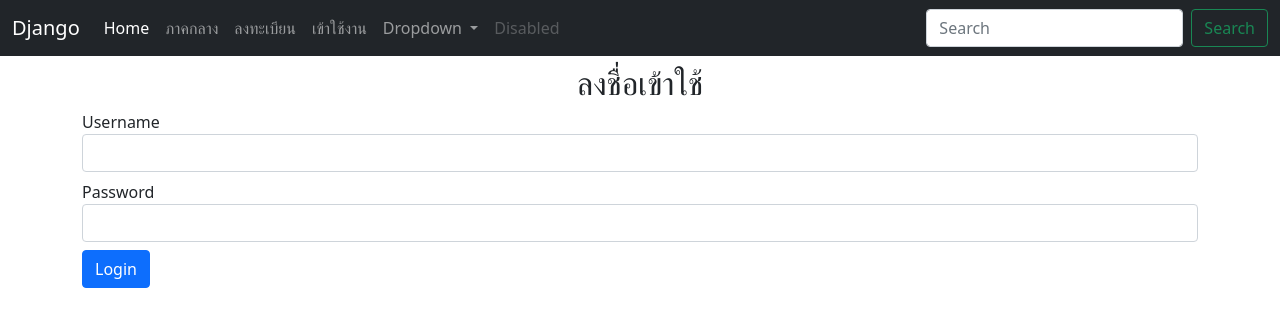
After one commit to honnage/Django_Djangobasic, a Django app: page /login in a window 1280 px wide. The commit adds this page. Shown: the top 327 px of the page. Run offline with Django 3.2, Linux system fonts and the light colour scheme.

Commit message:
Create page login

```diff
--- a/blogs/views.py
+++ b/blogs/views.py
@@ -14,6 +14,9 @@ def page1(request):
 
 def createForm(request):
     return render(request, 'form.html')
+
+def login(request):
+    return render(request, 'login.html')
 
 def addUser(request):
     username = request.POST['username']
--- a/djangobasic/urls.py
+++ b/djangobasic/urls.py
@@ -22,5 +22,6 @@ urlpatterns = [
     path('', views.hello),
     path('page1',views.page1),
     path('createForm',views.createForm),
-    path('addForm',views.addUser)
+    path('addForm',views.addUser),
+    path('login',views.login)
 ]
--- a/templates/layout.html
+++ b/templates/layout.html
@@ -26,16 +26,13 @@
               <li class="nav-item">
                 <a class="nav-link" href="/createForm">ลงทะเบียน</a>
               </li>
+              <li class="nav-item">
+                <a class="nav-link" href="/login">เข้าใช้งาน</a>
+              </li>
               <li class="nav-item dropdown">
                 <a class="nav-link dropdown-toggle" href="#" id="navbarDropdown" role="button" data-bs-toggle="dropdown" aria-expanded="false">
                   Dropdown
                 </a>
-                <ul class="dropdown-menu" aria-labelledby="navbarDropdown">
-                  <li><a class="dropdown-item" href="#">Action</a></li>
-                  <li><a class="dropdown-item" href="#">Another action</a></li>
-                  <li><hr class="dropdown-divider"></li>
-                  <li><a class="dropdown-item" href="#">Something else here</a></li>
-                </ul>
               </li>
               <li class="nav-item">
                 <a class="nav-link disabled" href="#" tabindex="-1" aria-disabled="true">Disabled</a>
--- /dev/null
+++ b/templates/login.html
@@ -0,0 +1,30 @@
+{% extends 'layout.html' %}
+
+{% block content %}
+    <h2 align="center">ลงชื่อเข้าใช้</h2>
+
+    {% if messages %}
+    <div class="alert alert-danger" role="alert">
+        {% for message in messages %}
+            <b>{{message}}</b>
+        {% endfor %}
+    </div>
+    {% endif %}
+
+    <form action="" method="POST">
+        {% csrf_token %}
+        <div class="form-group my-2">
+            <label for="">Username</label>
+            <input type="text" class="form-control" name="username">
+        </div>
+
+        <div class="form-group my-2">
+            <label for="">Password</label>
+            <input type="password" class="form-control" name="password">
+        </div>
+
+        <input type="submit" value="Login" class="btn btn-primary">
+    </form>
+
+
+{% endblock %}
```
